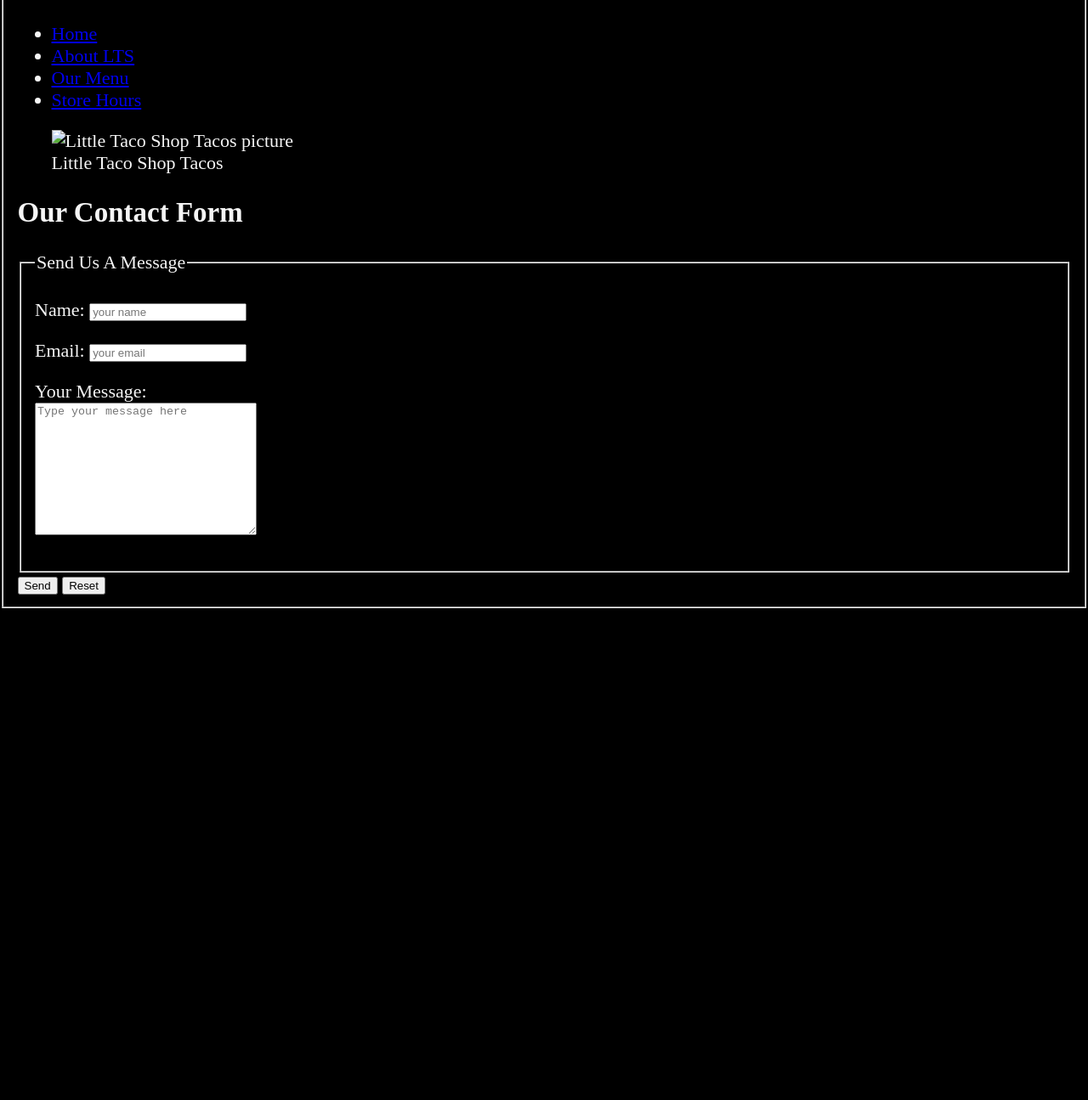
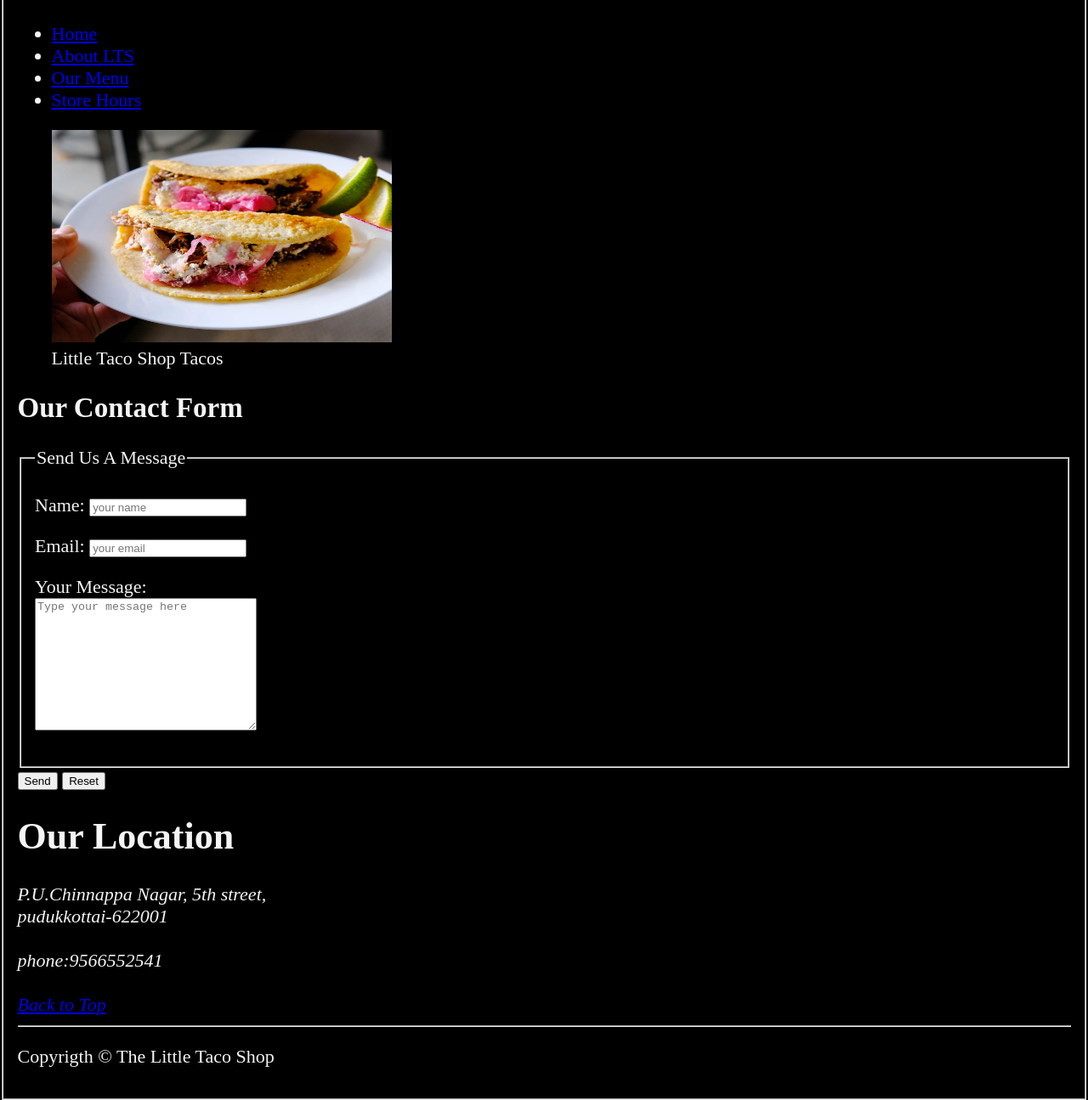
Before and after one commit to Rajamd07/shop, a plain HTML site: page shop2.html in a window 1280 px wide. Shown: the part 93-1388 px from the top of the page at 85% size. Before the commit the page ends 809 px from the top, so only its background shows below. Drawn offline with Linux system fonts and the light colour scheme.

Commit message:
Update shop2.html

```diff
--- a/shop2.html
+++ b/shop2.html
@@ -23,7 +23,7 @@
         </ul>
         <figure>
           <img
-            src=""
+            src="tasty1.jpg"
             alt="Little Taco Shop Tacos picture"
             width="400"
             height="250"
@@ -72,6 +72,19 @@
             <button type="reset">Reset</button>
           </form>
         </article>
+        <h1>Our Location</h1>
+        <address>
+          P.U.Chinnappa Nagar, 5th street,<br>
+          pudukkottai-622001<br>
+          <br>
+          phone:9566552541<br>
+          <br>
+          <a href="#">Back to Top</a>
+        </address>
+        <hr>
+        <p>
+          Copyrigth &copy; The Little Taco Shop
+        </p>
       </main>
     </fieldset>
   </body>
```
